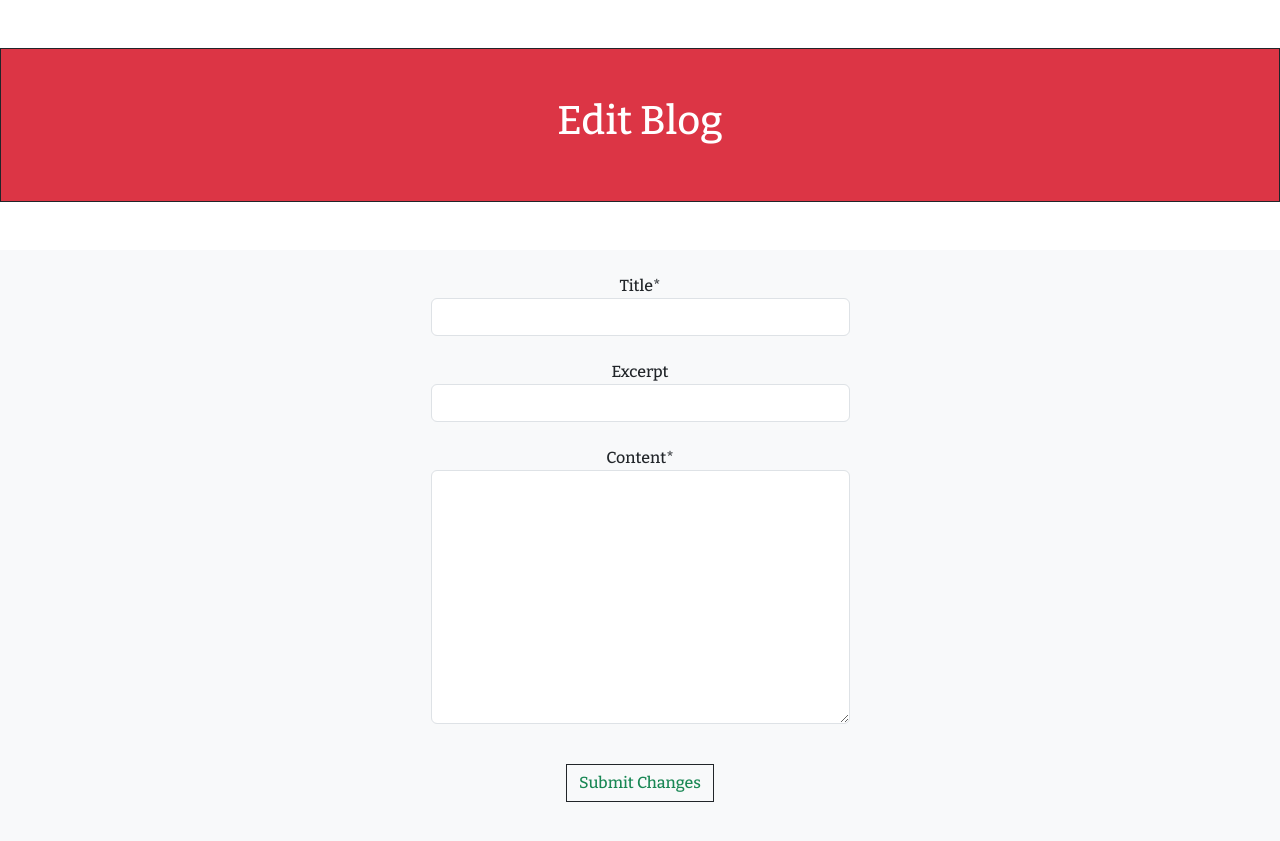
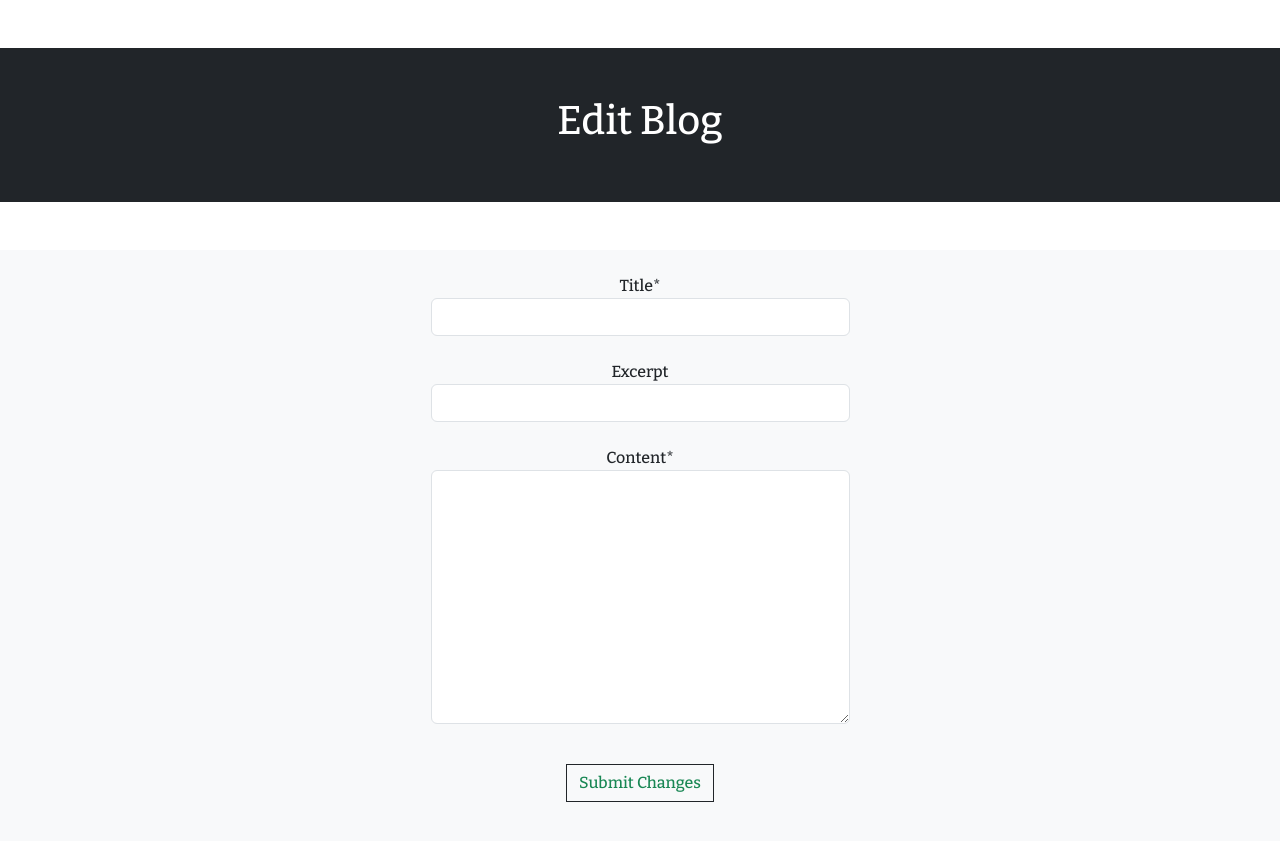
Before and after one commit to beratzorlu/AutoMate, a Django app: template templates/edit_post.html in a window 1280 px wide. Shown: the part 126-967 px from the top of the page. Run offline with Django 3.2, Linux system fonts and the light colour scheme; the template is opened without the code that fills it: values that come from a table or form of the project are taken from there, others are empty; some libraries are stand-ins or nearby versions.

Commit message:
Change bg colour.

```diff
--- a/templates/edit_post.html
+++ b/templates/edit_post.html
@@ -3,7 +3,7 @@
 
 {% block content %}
 
-<div class="bg-danger text-center text-white pt-5 pb-5 mt-5 mb-5 border border-dark">
+<div class="bg-dark text-center text-white pt-5 pb-5 mt-5 mb-5 border border-dark">
    <h1>Edit Blog</h1>
 </div>
 
```
